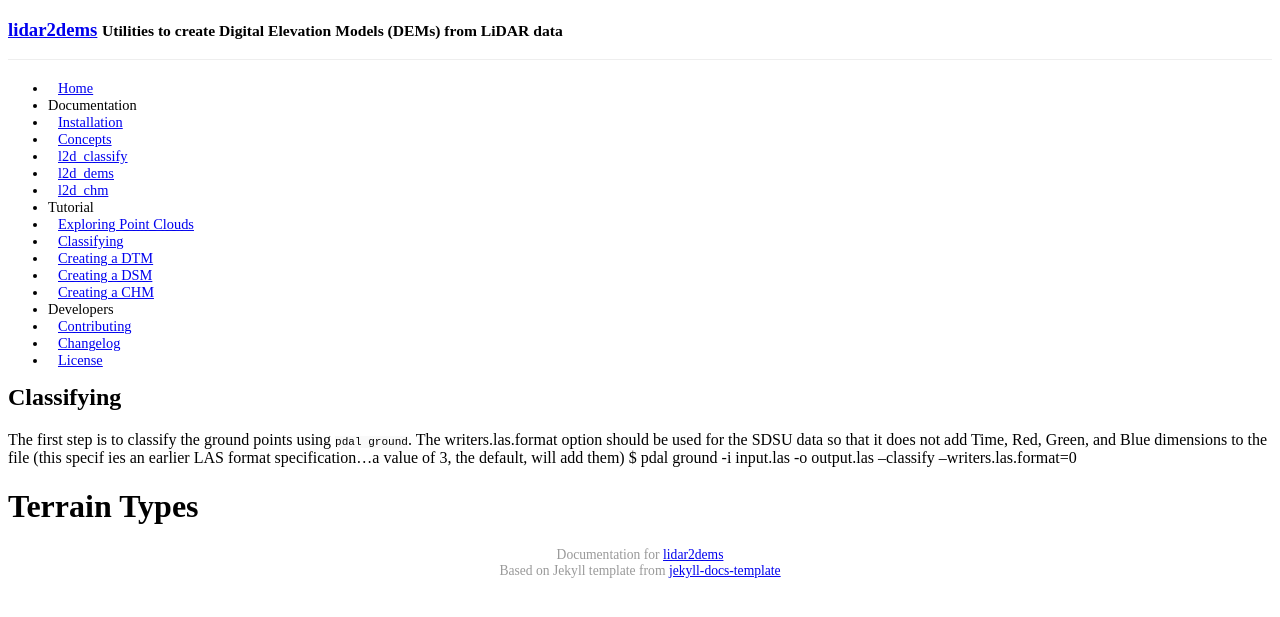
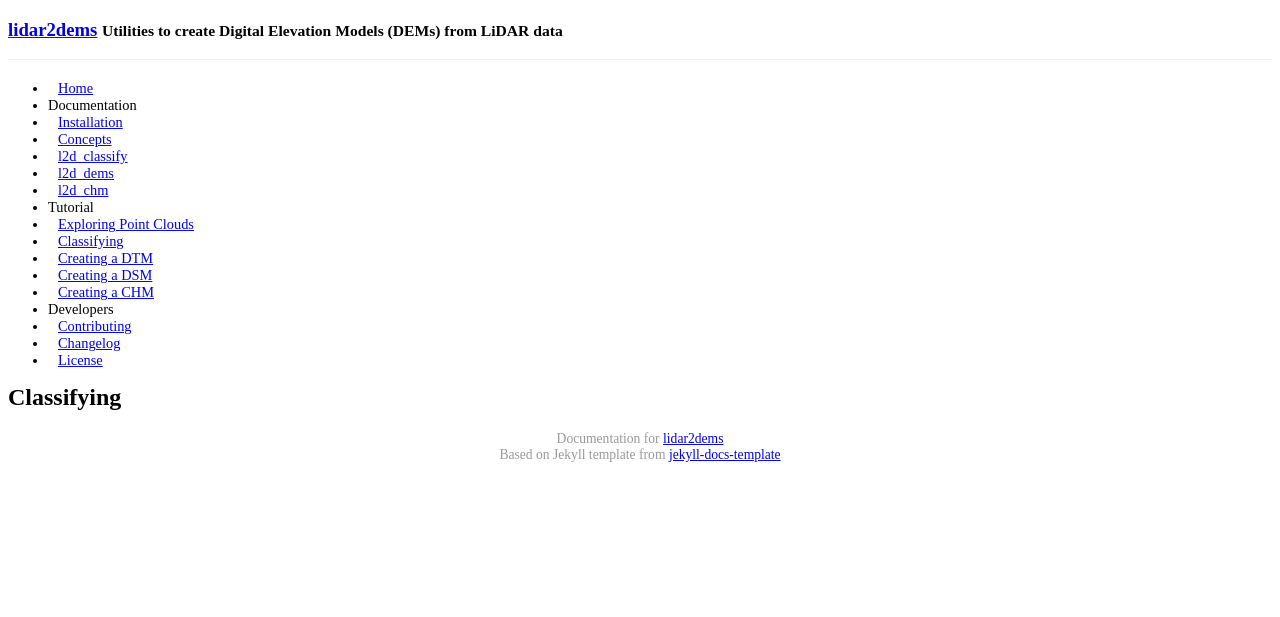
Before and after one commit to Applied-GeoSolutions/lidar2dems, a Jekyll site: the page built from _posts/2015-05-28-classifying.md, in a window 1280 px wide. Shown: the top 617 px of the page. Built offline with Jekyll 4.4.1, drawn with Linux system fonts in a browser that asks for light colours; Markdown is read by kramdown in place of the engine named in the settings; a style sheet for code colours, icons or effects is not loaded.

Commit message:
blanked classifing tutorual

```diff
--- a/_posts/2015-05-28-classifying.md
+++ b/_posts/2015-05-28-classifying.md
@@ -5,10 +5,3 @@
 date: 2015-05-28 22:38:20
 order: 1
 ---
-
-The first step is to classify the ground points using `pdal ground`. The writers.las.format option should be
-used for the SDSU data so that it does not add Time, Red, Green, and Blue dimensions to the file (this specif
-ies an earlier LAS format specification...a value of 3, the default, will add them)
-$ pdal ground -i input.las -o output.las --classify --writers.las.format=0
-
-# Terrain Types
```
